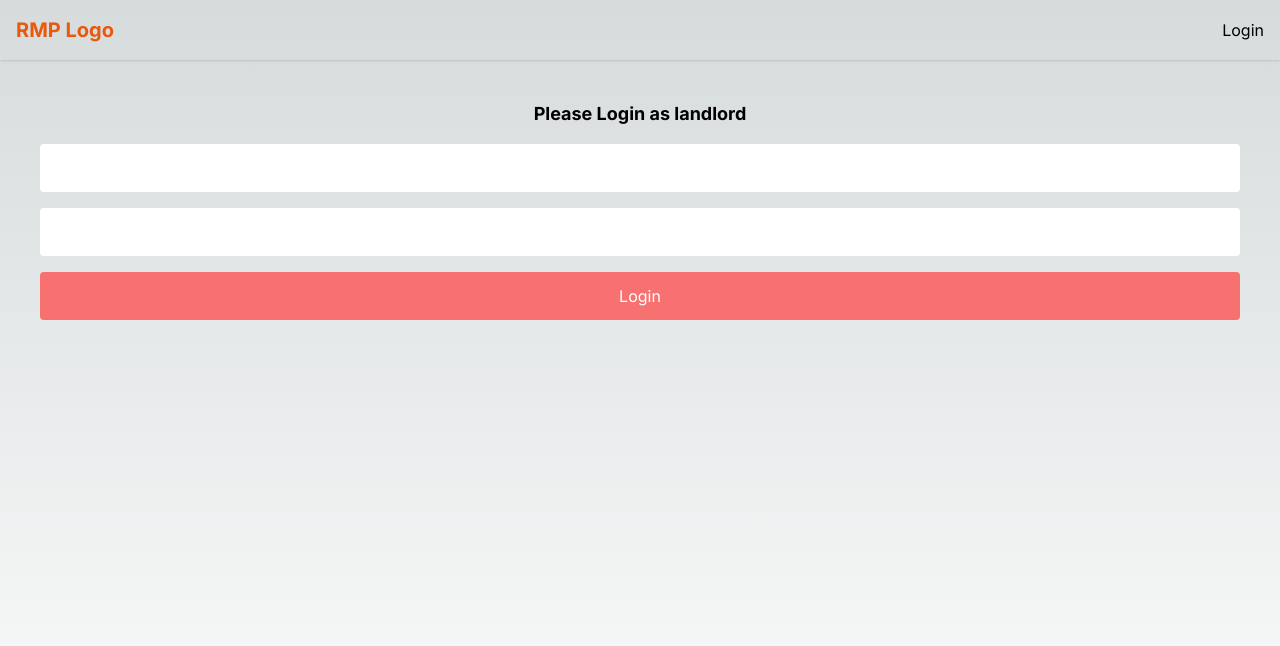
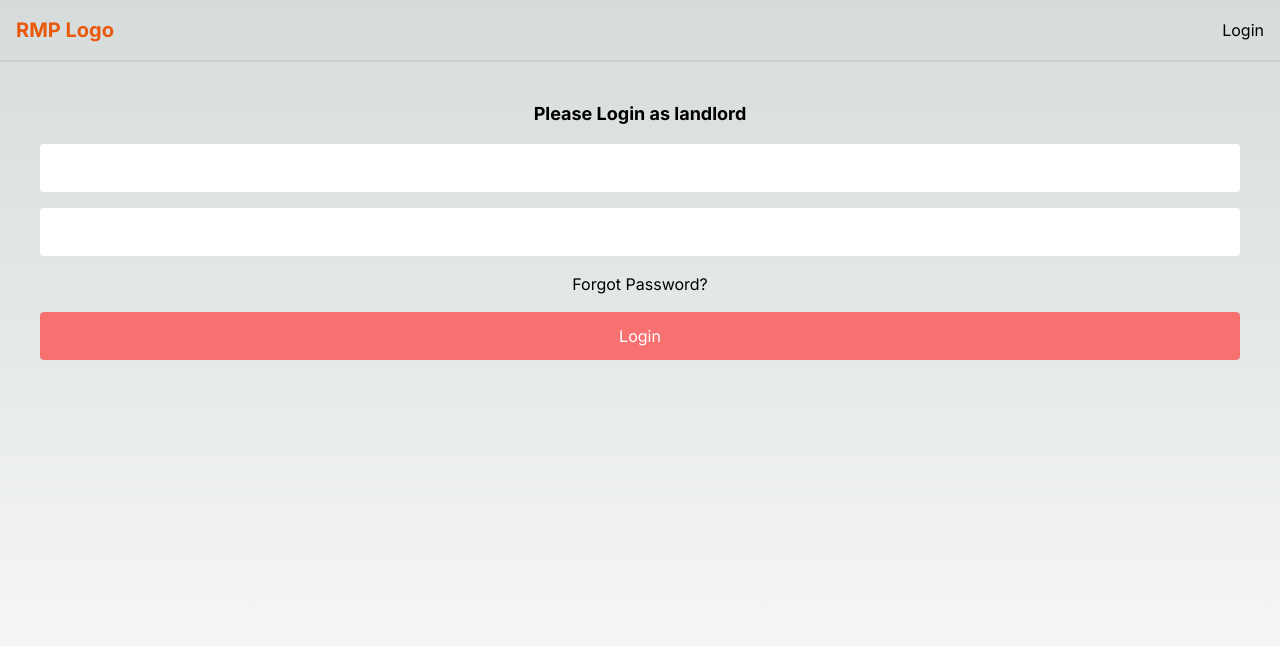
Before and after one commit to 09liweis/RentalManagementPlatform, a Next.js app: page /login in a window 1280 px wide. Shown: the top 646 px of the page. Built offline with nearby package versions, Linux system fonts and the light colour scheme.

Commit message:
[Initialize]

```diff
--- a/app/(home)/login/page.tsx
+++ b/app/(home)/login/page.tsx
@@ -1,6 +1,7 @@
 "use client";
 import { Router, useRouter } from "next/router";
 import { useState } from "react";
+import Link from "next/link";
 
 function Login() {
   const [loggedInUser, setLoggedInUser] = useState(null);
@@ -40,6 +41,11 @@ function Login() {
         value={password}
         onChange={(e) => setPassword(e.target.value)}
       />
+
+      <nav>
+        <Link href={'/forgot-password'}>Forgot Password?</Link>
+      </nav>
+
       <button
         type="submit"
         onClick={handleLogin}
```
